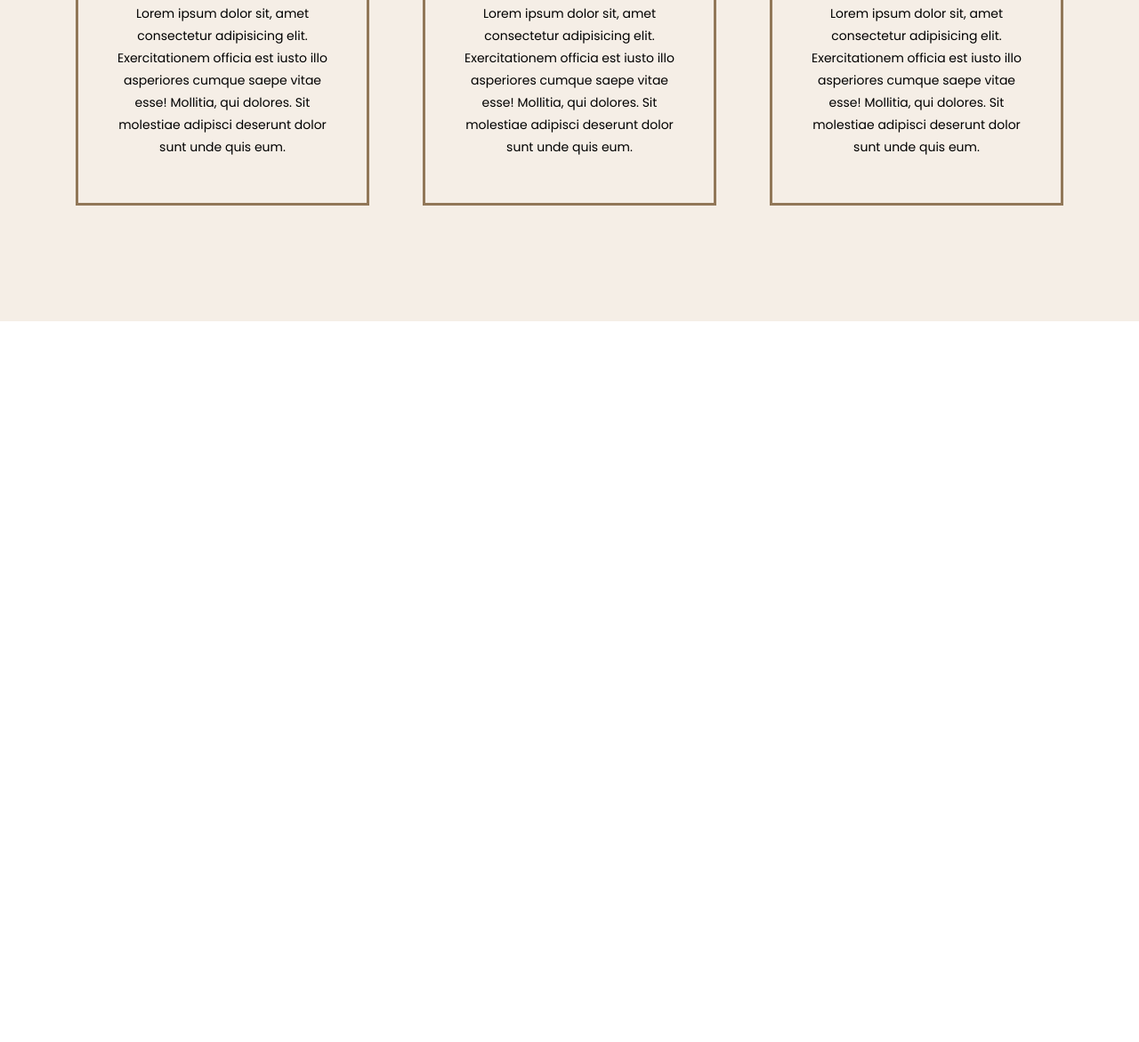
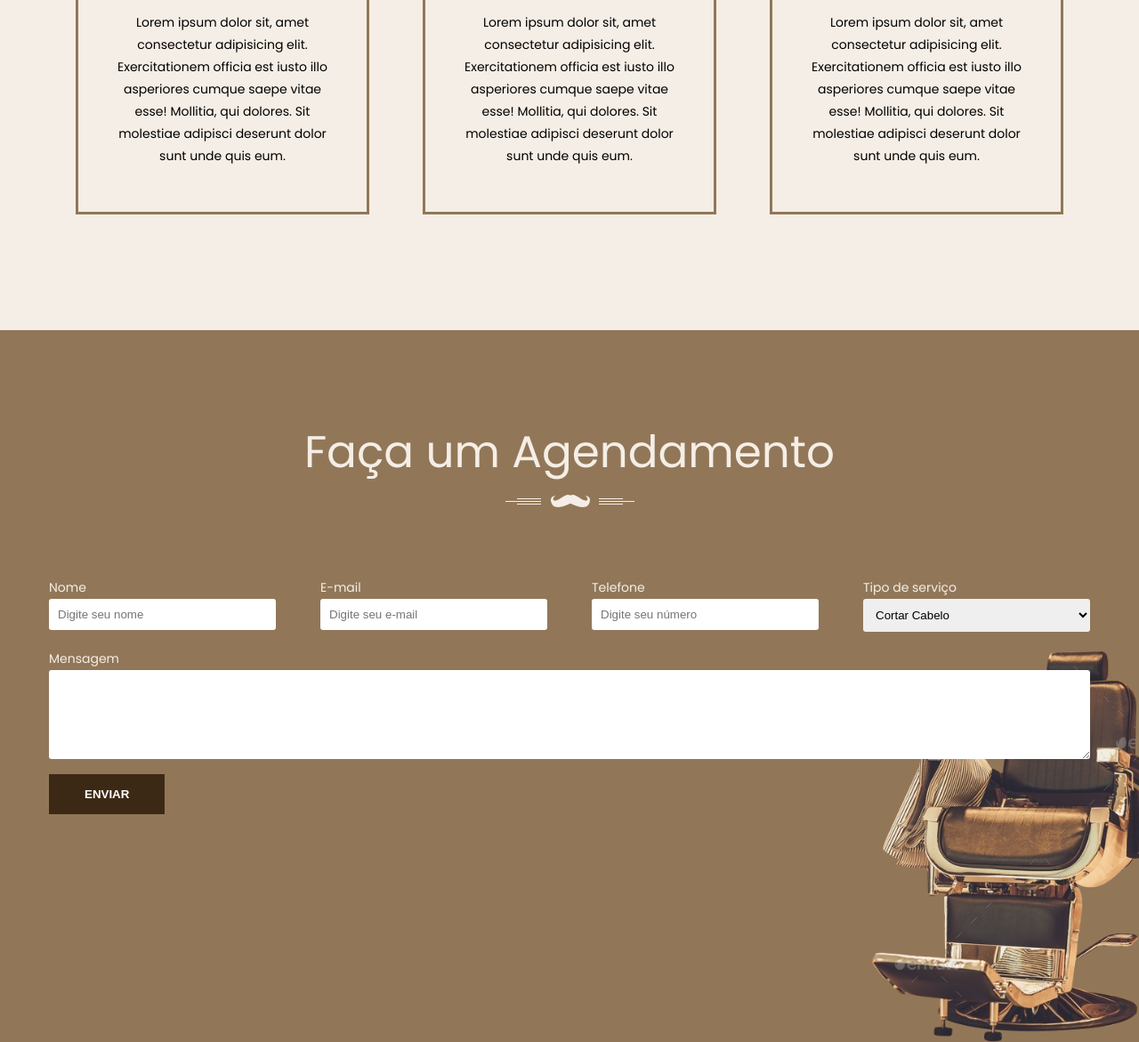
Before and after one commit to MixterOne/Barber-Shop, a plain HTML site: page index.html in a window 1280 px wide. Shown: the part 2100-3271 px from the top of the page at 89% size. Before the commit the page ends 2461 px from the top, so only its background shows below. Drawn offline with Linux system fonts and the light colour scheme.

Commit message:
Agendamento finalizado

```diff
--- a/css/style.css
+++ b/css/style.css
@@ -218,6 +218,7 @@ body {
     color: var(--color-second);
     font-weight: 400;
     font-size: 50px;
+    margin-bottom: 10px;
 }
 
 .services .boxes {
@@ -242,3 +243,80 @@ body {
     font-size: 14px;
     line-height: 25px;
 }
+
+/******************
+*    APPOINTMENT
+*******************/
+
+.appointment {
+    padding: 100px 0;
+    background-color: var(--color-primary);
+    height: 100vh;
+    background-image: url(../images/chair-ic.png);
+    background-repeat: no-repeat;
+    background-position: right bottom;
+    background-size: 300px;
+}
+
+.appointment h2 {
+    color: var(--color-primary-light);
+    font-weight: 400;
+    font-size: 50px;
+    margin-bottom: 10px;
+    text-align: center;
+}
+
+.appointment img{
+    margin: 0 auto;
+    display: block;
+}
+
+.appointment form{
+    margin-top: 80px;
+}
+
+.appointment .personal-data {
+    display: flex;
+    justify-content: space-between;
+    margin-bottom: 20px;
+}
+
+.appointment .input-wrapper{
+    width: 100%;
+    margin-right: 50px;
+}
+
+.appointment .input-wrapper:last-of-type{
+    margin-right: 0;
+}
+
+.appointment label{
+    display: block;
+    color: var(--color-primary-light);
+    font-size: 14px;
+    margin-bottom: 2px;
+}
+
+.appointment .personal-data input,
+.appointment .personal-data select,
+.appointment textarea {
+    border-radius: 3px;
+    padding: 10px;
+    outline: none;
+    border: none;
+    width: 100%;
+}
+
+.appointment textarea {
+    height: 100px;
+}
+
+.appointment button {
+    background-color: var(--color-second);
+    color: white;
+    padding: 15px 40px;
+    border: none;
+    margin-top: 10px;
+    text-transform: uppercase;
+    font-weight: bold;
+}
--- a/index.html
+++ b/index.html
@@ -121,5 +121,41 @@
             </div>
         </div>
     </section>
+
+    <section class="appointment">
+        <div class="container">
+            <h2>Faça um Agendamento</h2>
+            <img src="images/heading-ic-white.png" alt="Faça um agendamento">
+
+            <form>
+                <div class="personal-data">
+                    <div class="input-wrapper">
+                        <label>Nome</label>
+                        <input type="text" placeholder="Digite seu nome">
+                    </div>
+                    <div class="input-wrapper">
+                        <label>E-mail</label>
+                        <input type="text" placeholder="Digite seu e-mail">
+                    </div>
+                    <div class="input-wrapper">
+                        <label>Telefone</label>
+                        <input type="text" placeholder="Digite seu número">
+                    </div>
+                    <div class="input-wrapper">
+                        <label>Tipo de serviço</label>
+                        <select>
+                            <option value="">Cortar Cabelo</option>
+                            <option value="">Cortar Cabelo/Barba</option>
+                        </select>
+                    </div>
+                </div>
+                <div class="input-wrapper">
+                    <label>Mensagem</label>
+                    <textarea></textarea>
+                </div>
+                <button>Enviar</button>
+            </form>
+        </div>
+    </section>
 </body>
 </html>
```
